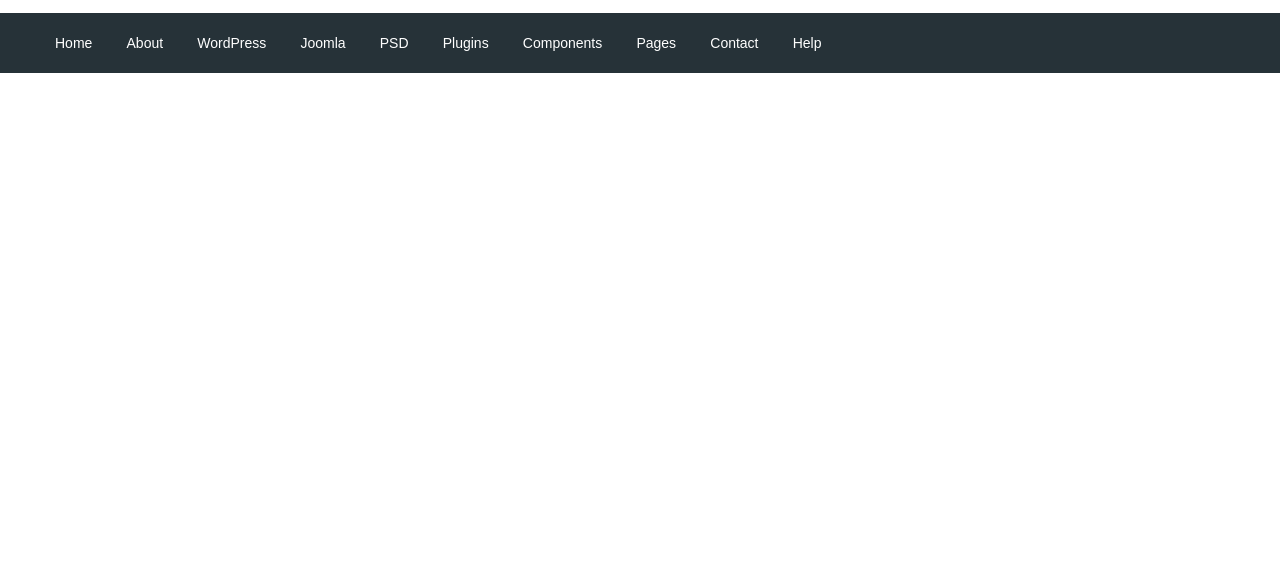
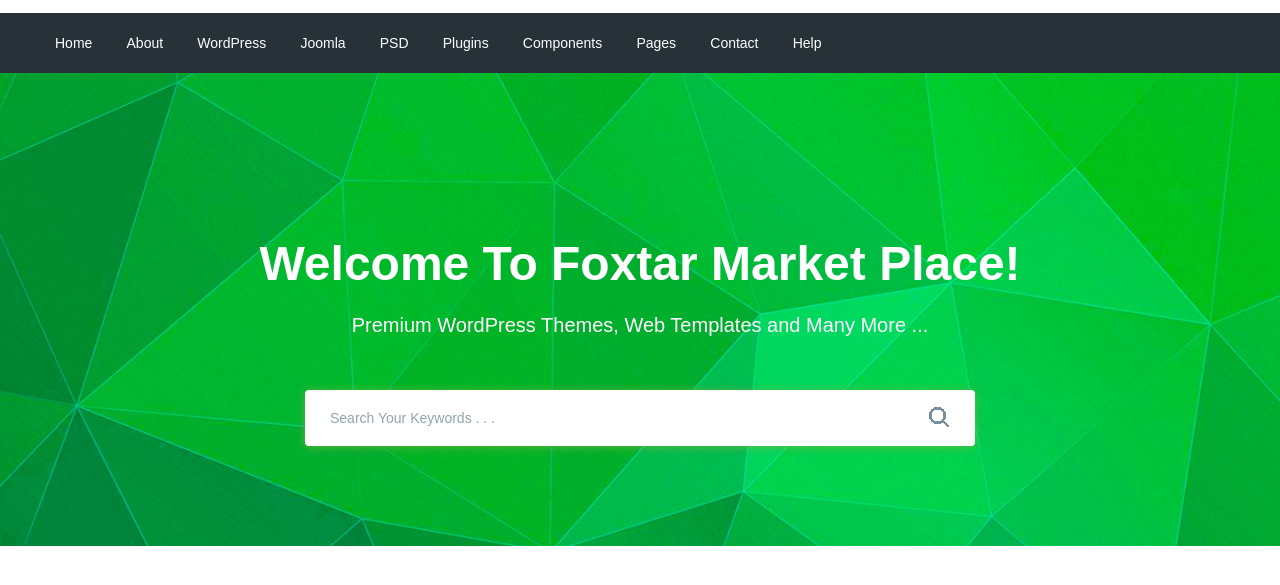
Before and after one commit to 8lad/moderno, a website: page app/index.html in a window 1280 px wide. Shown: the part 77-662 px from the top of the page. Drawn offline with nearby package versions, Linux system fonts and the light colour scheme; files that its build step writes are made by us from their sources.

Commit message:
added search

```diff
--- a/app/index.html
+++ b/app/index.html
@@ -74,6 +74,27 @@
         </div>
     </header>
 
+    <section class="search" style="background-image: url(../images/search-bg.jpg);">
+        <div class="container">
+            <div class="search__inner">
+                <div class="search__inner-title">
+                    Welcome To Foxtar Market Place!
+                </div>
+                <div class="search__inner-text">
+                    Premium WordPress Themes, Web Templates and Many More ...
+                </div>
+                <div class="search__inner-form">
+                    <form action="">
+                        <input type="text" placeholder="Search Your Keywords . . ." required>
+                        <button type="submit">
+                            <img src="images/icons/search.png" alt="">
+                        </button>
+                    </form>
+                </div>
+            </div>
+        </div>
+    </section>
+
 
     <script src="https://ajax.googleapis.com/ajax/libs/jquery/3.4.1/jquery.min.js"></script>
     <script src="js/libs.min.js"></script>
--- a/app/scss/style.scss
+++ b/app/scss/style.scss
@@ -56,3 +56,61 @@
         font-size: 14px;
     }
 }
+
+.search {
+    background-repeat: no-repeat;
+    background-size: cover;
+    background-position: center;
+    min-width: 533px;
+}
+
+.search__inner {
+    padding: 155px 0px 100px;
+    color: #fff;
+    text-align: center;
+    &-title {
+        margin-bottom: 10px;
+        font-size: 48px;
+        font-weight: 700;
+        line-height: 72px;
+    }
+    &-text {
+        margin-bottom: 50px;
+        font-size: 20px;
+        font-weight: 500;
+        line-height: 30px;
+    }
+    &-form {
+        max-width: 670px;
+        width: 100%;
+        margin: 0px auto;
+        position: relative;
+        input {
+            display: block;
+            width: 100%;
+            border-radius: 4px;
+            box-shadow: 0px 1px 10px 0px rgba(124, 178, 64, 0.75);
+            height: 56px;
+            border: none;
+            font-size: 14px;
+            font-weight: 500;
+            outline: none;
+            padding-left: 25px;
+            padding-right: 60px;
+            &:focus {
+                border: 1px solid $green;
+            }
+            &::placeholder {
+                color: #90a4ae;
+                font-weight: 500;
+            }
+        }
+        button {
+            position: absolute;
+            border: none;
+            background-color: transparent;
+            right: 20px;
+            top: 16px;
+        }
+    }
+}
```
Also changed, not shown: app/images/icons/search.png (added), app/images/search-bg.jpg (added).
